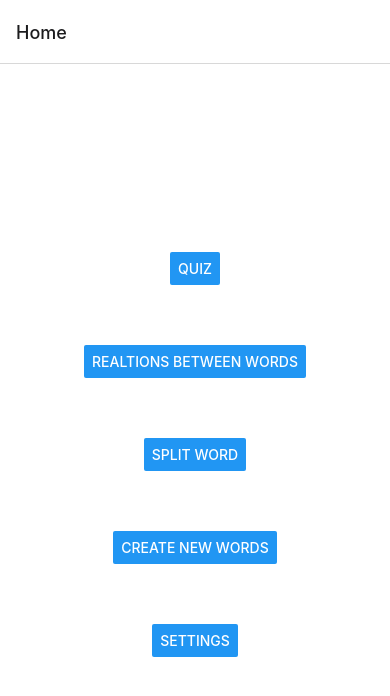
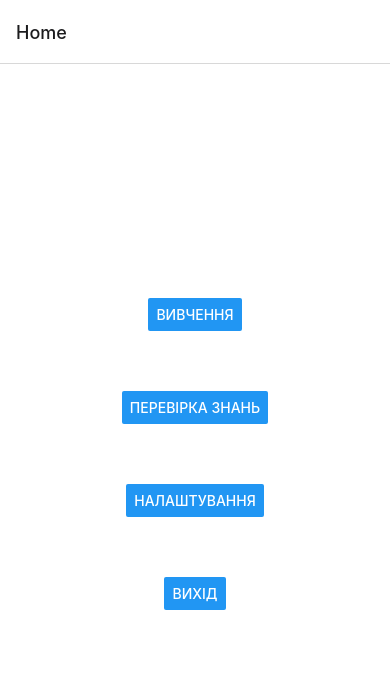
Before and after one commit to macs1756/fluent-way-mobile, a React Native app: screen /Home in a window 390 px wide. Shown: the top 696 px of the page. Built offline with nearby package versions, Linux system fonts and the light colour scheme.

Commit message:
added i18n and refactoring structure app levels

```diff
--- a/App.js
+++ b/App.js
@@ -1,26 +1,39 @@
 import * as React from 'react';
 import { NavigationContainer } from '@react-navigation/native';
 import { createStackNavigator } from '@react-navigation/stack';
-import HomeScreen from './screens/home';
+
 import CreateWords from './screens/createWord';
 import Quiz from './screens/quiz';
 import Settings from './screens/settings';
 import RealtionWords from './screens/relations';
 import SplitWord from './screens/splitWord';
 
+//i1
+import i18n from './i18n';
+import { I18nextProvider } from 'react-i18next';
+
+import HomeScreen from './screens/homeRoot';
+import ChooseLevel from './screens/difficultyLevels';
+import FlowsMenu from './screens/flowsMenu';
+
+
 const Stack = createStackNavigator();
 
 export default function App() {
   return (
+    <I18nextProvider i18n={i18n}>
       <NavigationContainer>
         <Stack.Navigator>
           <Stack.Screen name="Home" component={HomeScreen} />
           <Stack.Screen name="CreateWord" component={CreateWords} />
-        <Stack.Screen name="Quiz" component={Quiz} />
+          <Stack.Screen name="Quiz" component={Quiz} initialParams={{ difficulty: null }} />
           <Stack.Screen name="Settings" component={Settings} />
           <Stack.Screen name="RealtionWords" component={RealtionWords} />
           <Stack.Screen name="SplitWord" component={SplitWord} />
+          <Stack.Screen name="Choose Level" component={ChooseLevel} />
+          <Stack.Screen name="Flows" component={FlowsMenu} initialParams={{ difficulty: null }} />
         </Stack.Navigator>
       </NavigationContainer>
+    </I18nextProvider>
   );
 }
--- a/fn/index.js
+++ b/fn/index.js
@@ -38,8 +38,8 @@ export async function playSound(soundProp, setSound) {
 }
 
 
-export const readFile = async (setFileContent) => {
-  const fileUri = `${FileSystem.documentDirectory}index.json`;
+export const readFile = async (setFileContent, difficulty) => {
+  const fileUri = `${FileSystem.documentDirectory}${difficulty ?? 'index'}.json`;
   try {
     const fileExists = await FileSystem.getInfoAsync(fileUri);
     if (fileExists.exists) {
--- /dev/null
+++ b/i18n.js
@@ -0,0 +1,47 @@
+import i18n from 'i18next';
+import { initReactI18next } from 'react-i18next';
+
+i18n
+  .use(initReactI18next)
+  .init({
+    compatibilityJSON: 'v3',
+    resources: {
+      en: {
+        translation: {
+          rootMenuLink1: 'Вивчення',
+          rootMenuLink2: 'Перевірка знань',
+          rootMenuLink3: 'Налаштування',
+          rootMenuLink4: 'Вихід',
+          levelDifficultyMyself: 'Вивчаю власні слова',
+          levelDifficulty1: 'A1',
+          levelDifficulty2: 'A2',
+          createNewWord: 'Створити нове слово',
+          quiz: 'Опитувальник',
+          relativeBetweenWords: 'Сполучення слів',
+          splitWordOnLetters: 'Складання слів з букв'
+        }
+      },
+      ua: {
+        translation: {
+          rootMenuLink1: 'Вивчення',
+          rootMenuLink2: 'Перевірка знань',
+          rootMenuLink3: 'Налаштування',
+          rootMenuLink4: 'Вихід',
+          levelDifficultyMyself: 'Вивчаю власні слова',
+          levelDifficulty1: 'A1',
+          levelDifficulty2: 'A2',
+          createNewWord: 'Створити нове слово',
+          quiz: 'Опитувальник',
+          relativeBetweenWords: 'Сполучення слів',
+          splitWordOnLetters: 'Складання слів з букв'
+        }
+      }
+    },
+    lng: "ua",
+    fallbackLng: "ua",
+    interpolation: {
+      escapeValue: false
+    }
+  });
+
+export default i18n;
--- a/package.json
+++ b/package.json
@@ -16,10 +16,11 @@
     "expo-av": "~14.0.7",
     "expo-file-system": "~17.0.1",
     "expo-status-bar": "~1.12.1",
+    "i18next": "^23.16.0",
     "react": "^18.2.0",
+    "react-i18next": "^15.0.3",
     "react-native": "^0.74.5",
     "react-native-draggable": "^3.3.0",
-    "react-native-fs": "^2.20.0",
     "react-native-gesture-handler": "^2.20.0",
     "react-native-reanimated": "^3.15.3",
     "react-native-safe-area-context": "^4.11.0",
--- /dev/null
+++ b/screens/difficultyLevels/index.jsx
@@ -0,0 +1,38 @@
+import { View, Button, BackHandler } from 'react-native';
+import { styles } from '../../styles';
+import { useTranslation } from 'react-i18next';
+
+
+function DifficultyLevels({ navigation }) {
+
+  const { t } = useTranslation();
+
+  return (
+    <View style={styles.container}>
+
+      <Button
+        style={styles.text}
+        title={t('levelDifficultyMyself')}
+        onPress={() => navigation.navigate('Flows', { difficulty: 'index' })}
+      />
+
+      <Button
+        style={styles.text}
+        title={t('levelDifficulty1')}
+        onPress={() => navigation.navigate('Flows', { difficulty: 'a1' })}
+      />
+
+      <Button
+        style={styles.text}
+        title={t('levelDifficulty2')}
+        onPress={() => navigation.navigate('Flows', { difficulty: 'a2' })}
+      />
+
+
+
+    </View>
+  );
+}
+
+
+export default DifficultyLevels;
--- /dev/null
+++ b/screens/flowsMenu/index.jsx
@@ -0,0 +1,36 @@
+import { View, Button } from 'react-native';
+import { styles } from '../../styles';
+import { useTranslation } from 'react-i18next';
+
+
+function FlowsMenu({ navigation, route }) {
+
+  const { difficulty } = route.params;
+  const { t } = useTranslation();
+
+  return (
+    <View style={styles.container}>
+      <Button
+        style={styles.text}
+        title={t('quiz')}
+        onPress={() => navigation.navigate('Quiz', { difficulty })}
+      />
+      <Button
+        style={styles.text}
+        title={t('relativeBetweenWords')}
+        onPress={() => navigation.navigate('RealtionWords', { difficulty })}
+      />
+      <Button
+        style={styles.text}
+        title={t('splitWordOnLetters')}
+        onPress={() => navigation.navigate('SplitWord', { difficulty })}
+      />
+    </View>
+  );
+}
+
+
+
+
+
+export default FlowsMenu;
--- a/screens/home/index.jsx
+++ /dev/null
@@ -1,47 +0,0 @@
-import { View, StyleSheet, Button } from 'react-native';
-import { styles } from '../../styles';
-
-
-function HomeScreen({ navigation }) {
-  return (
-    <View style={styles.container}>
-
-      <Button
-        style={styles.text}
-        title="Quiz"
-        onPress={() => navigation.navigate('Quiz')}
-      />
-
-      <Button
-        style={styles.text}
-        title="Realtions between words"
-        onPress={() => navigation.navigate('RealtionWords')}
-      />
-      <Button
-        style={styles.text}
-        title="Split word"
-        onPress={() => navigation.navigate('SplitWord')}
-      />
-
-      <Button
-        style={styles.text}
-        title="Create new words"
-        onPress={() => navigation.navigate('CreateWord')}
-      />
-
-      <Button
-        style={styles.text}
-        title="Settings"
-        onPress={() => navigation.navigate('Settings')}
-      />
-
-    </View>
-  );
-}
-
-
-
-
-
-
-export default HomeScreen;
--- /dev/null
+++ b/screens/homeRoot/index.jsx
@@ -0,0 +1,51 @@
+import { View, Button, BackHandler } from 'react-native';
+import { styles } from '../../styles';
+import { useTranslation } from 'react-i18next';
+
+
+function HomeScreen({ navigation }) {
+
+  const { t } = useTranslation();
+
+  return (
+    <View style={styles.container}>
+
+      <Button
+        style={styles.text}
+        title={t('rootMenuLink1')}
+        onPress={() => navigation.navigate('Choose Level')}
+      />
+
+      <Button
+        style={styles.text}
+        title={t('rootMenuLink2')}
+      // onPress={() => navigation.navigate('RealtionWords')}
+      />
+      <Button
+        style={styles.text}
+        title={t('rootMenuLink3')}
+        onPress={() => navigation.navigate('Settings')}
+      />
+
+      <Button
+        style={styles.text}
+        title={t('rootMenuLink4')}
+        onPress={() => BackHandler.exitApp()}
+      />
+
+      {/* <Button
+        style={styles.text}
+        title="Settings"
+        onPress={() => navigation.navigate('Settings')}
+      /> */}
+
+    </View>
+  );
+}
+
+
+
+
+
+
+export default HomeScreen;
--- a/screens/quiz/index.jsx
+++ b/screens/quiz/index.jsx
@@ -4,11 +4,15 @@ import { Vibration } from 'react-native';
 import { playSound, readFile, shuffleArray } from '../../fn';
 
 
-const LearnWords = () => {
+const Quiz = ({ route }) => {
+
   const [fileContent, setFileContent] = useState(null);
   const [quizContent, setQuizContent] = useState(null);
   const [sound, setSound] = useState();
 
+  const { difficulty } = route.params;
+
+  console.log(difficulty);
 
   useEffect(() => {
     return sound
@@ -20,7 +24,7 @@ const LearnWords = () => {
 
 
   useEffect(() => {
-    readFile(setFileContent);
+    readFile(setFileContent, difficulty);
   }, []);
 
 
@@ -108,4 +112,4 @@ const styles = StyleSheet.create({
   }
 });
 
-export default LearnWords;
+export default Quiz;
--- a/screens/settings/index.jsx
+++ b/screens/settings/index.jsx
@@ -3,11 +3,14 @@ import { Button, Modal, Text, View } from 'react-native';
 import { styles } from '../../styles';
 import { downloadFile, removeRootFile } from '../../fn';
 import * as FileSystem from 'expo-file-system';
+import { useTranslation } from 'react-i18next';
 
 const Settings = () => {
   const [modalVisible, setModalVisible] = useState(false);
   const fileUri = `${FileSystem.documentDirectory}index.json`;
   const pathToSave = FileSystem.documentDirectory + `${Date.now()}.json`;
+
+  const { t } = useTranslation();
 
   return (
     <View style={styles.container}>
@@ -26,7 +29,8 @@ const Settings = () => {
 
       <Button
         style={styles.text}
-        title="Setting3"
+        title={t('createNewWord')}
+        onPress={() => navigation.navigate('CreateWord')}
       />
 
 
```
Also changed, not shown: 1 other file (tests, documents, lock files or other folders). Lines whose indentation alone changed are shown as unchanged.
